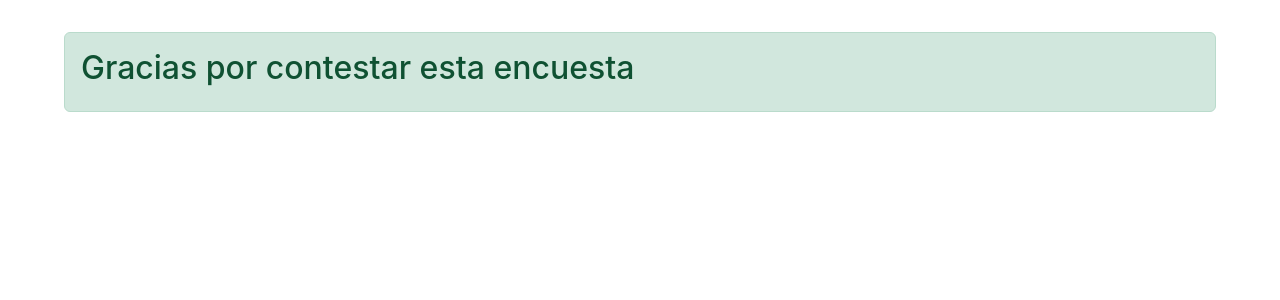
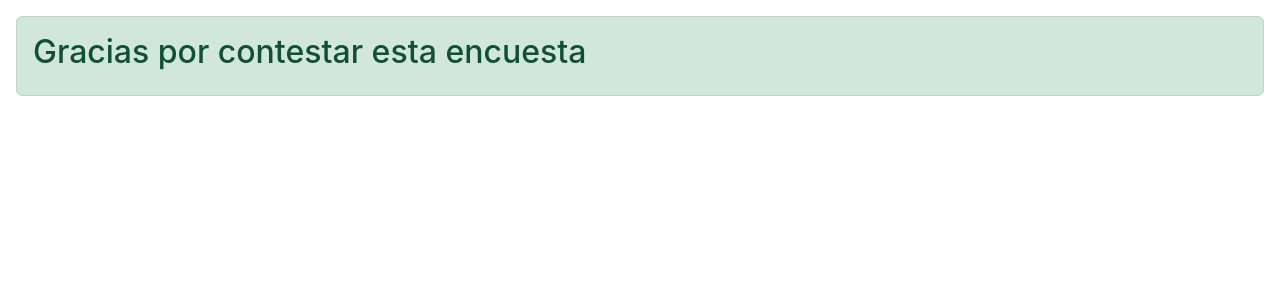
Before and after one commit to eeramirez10/encuestas-app, a React (Create React App) app: page /encuesta/finish in a window 1280 px wide. Shown: the top 300 px of the page. Built offline with nearby package versions, Linux system fonts and the light colour scheme.

Commit message:
Cambios en stilos

```diff
--- a/src/index.css
+++ b/src/index.css
@@ -13,7 +13,7 @@ body {
     sans-serif;
   -webkit-font-smoothing: antialiased;
   -moz-osx-font-smoothing: grayscale;
-  overflow: hidden;
+  overflow-x: hidden;
 }
 
 code {
@@ -97,11 +97,7 @@ form[action$="destroy"] button {
   border-width: 0;
 }
 
-/* #root {
-  display: flex;
-  height: 100%;
-  width: 100%;
-} */
+
 
 .pointer{
   cursor: pointer;
@@ -245,7 +241,7 @@ i {
 
 #detail {
   flex: 1;
-  padding: 2rem 4rem;
+  padding: 1rem 1rem;
   width: 100%;
 }
 
```
